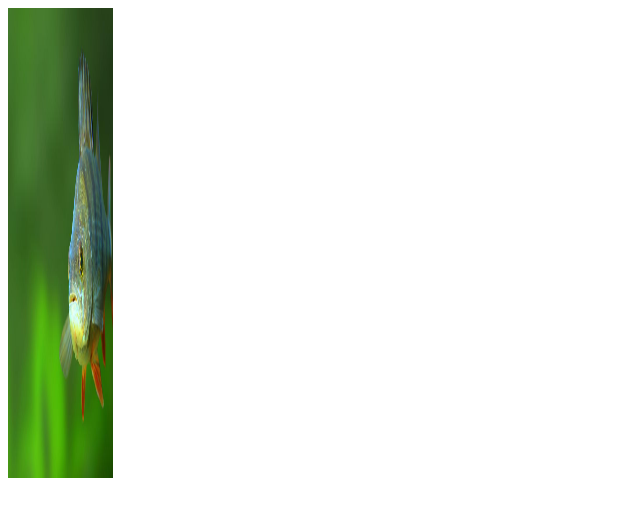
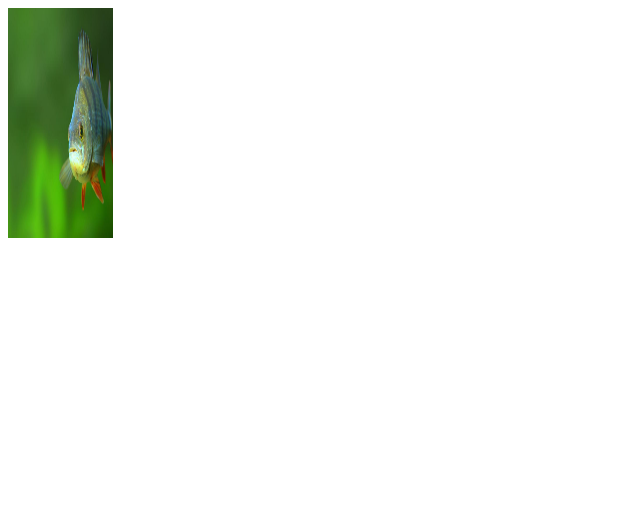
Before and after one commit to JaMeller2333/JavaScript-Zad-1-2, a plain HTML site: page obraz5.html in a window 1280 px wide. Shown: the whole page, without its empty margins (0-640 px from the left). Drawn offline with Linux system fonts and the light colour scheme.

Commit message:
Update obraz5.html

```diff
--- a/obraz5.html
+++ b/obraz5.html
@@ -2,6 +2,6 @@
 <head>
 </head>
 <body>
-<img src="obraz5.jpg" height=60% width=105px />
+<img src="obraz5.jpg" height=230px width=105px />
 </body>
 </html>
```
